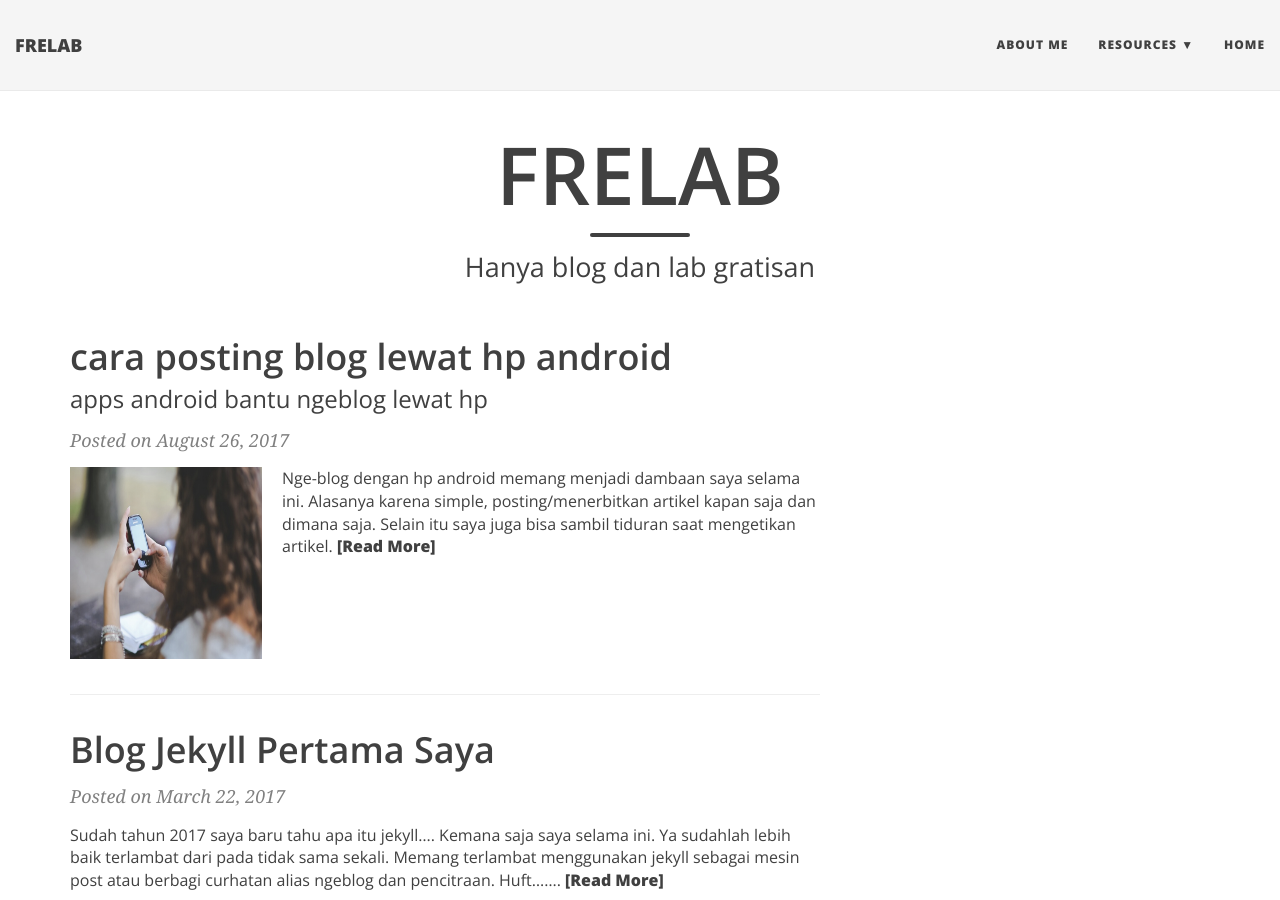
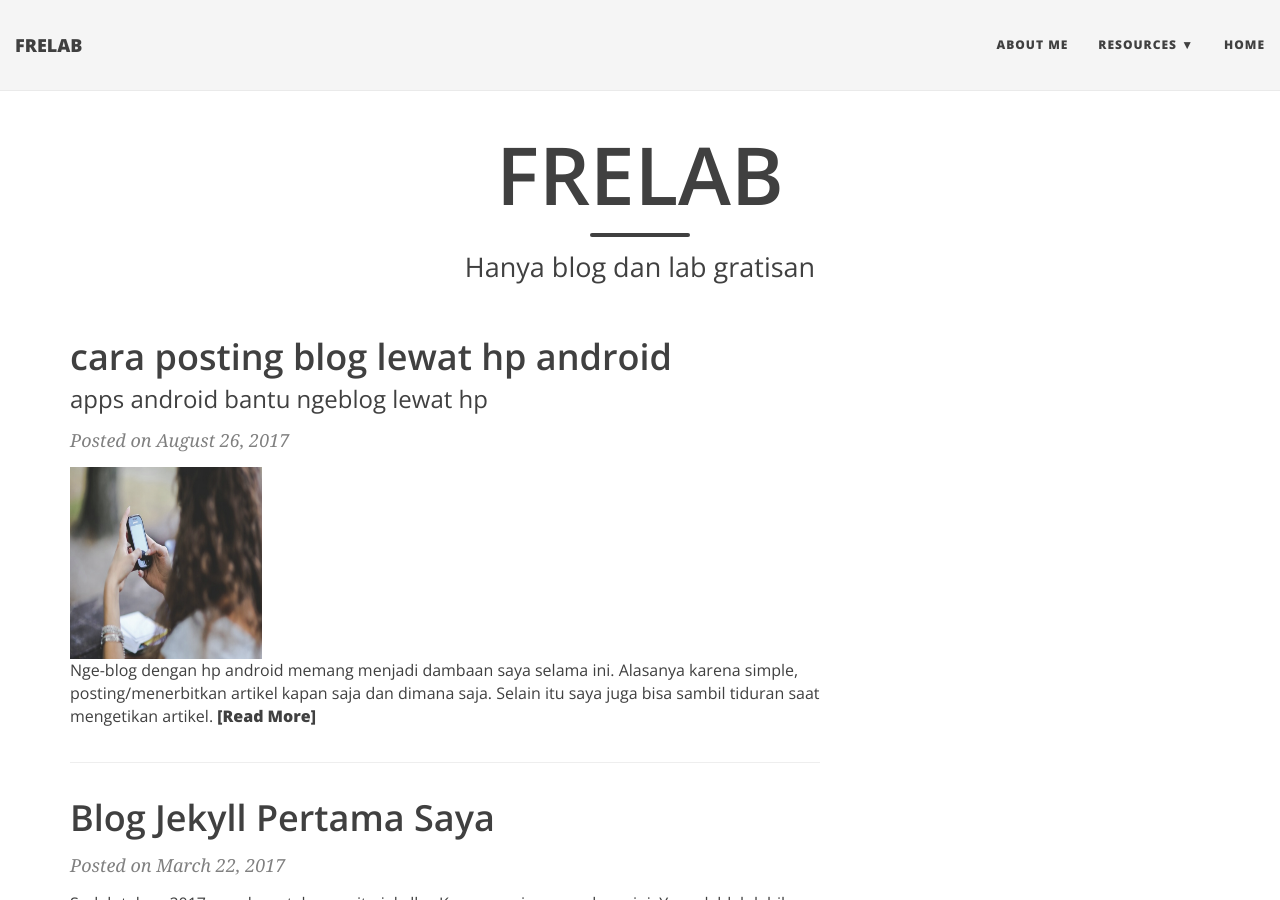
Before and after one commit to apemix/apemix.github.io, a Jekyll site: the page built from index.html, in a window 1280 px wide and 900 px high. Built offline with Jekyll 4.4.1, drawn with Linux system fonts in a browser that asks for light colours; nearby versions of some CDN libraries; the list of posts is cut into pages by our own code.

Commit message:
Update index.html

```diff
--- a/index.html
+++ b/index.html
@@ -8,6 +8,7 @@ use-site-title: true
 <div class="posts-list">
   {% for post in paginator.posts %}
   <article class="post-preview">
+
     <a href="{{ post.url | prepend: site.baseurl }}">
 	  <h2 class="post-title">{{ post.title }}</h2>
 
@@ -22,15 +23,16 @@ use-site-title: true
       Posted on {{ post.date | date: "%B %-d, %Y" }}
     </p>
 
-    <div class="post-entry-container">
-      {% if post.image %}
-      <div class="post-image">
-        <a href="{{ post.url | prepend: site.baseurl }}">
-          <img src="{{ post.image }}" title="{{ post.title }}">
-        </a>
+   <!-- post image -->
+     {% if post.image %}
+      <div class="post-image" >
+	<a href="{{ post.url | prepend: site.baseurl }}">
+          <img src="{{ post.image }}" title="{{ post.title }} alt="{{ post.title }}">
+	</a>
       </div>
       {% endif %}
 
+    <div class="post-entry-container">
       <div class="post-entry">
         {{ post.excerpt | strip_html | xml_escape | truncatewords: site.excerpt_length }}
         {% assign excerpt_word_count = post.excerpt | number_of_words %}
```
